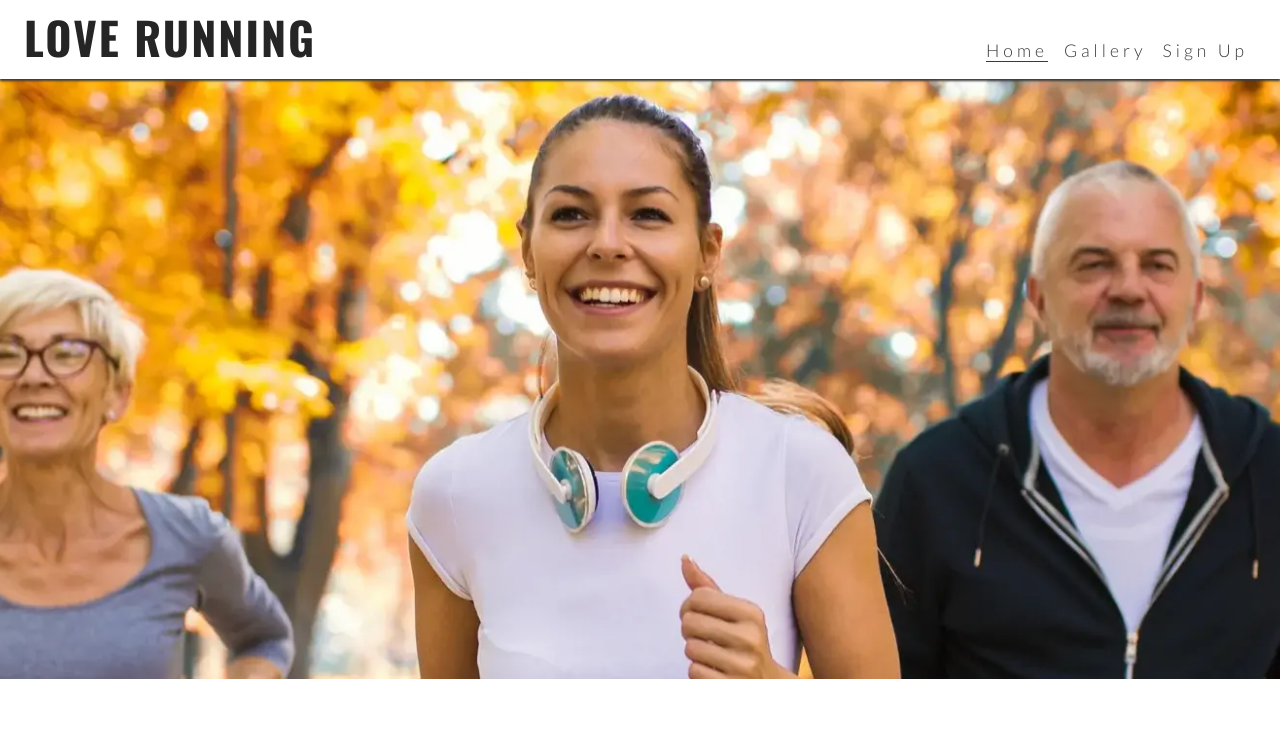
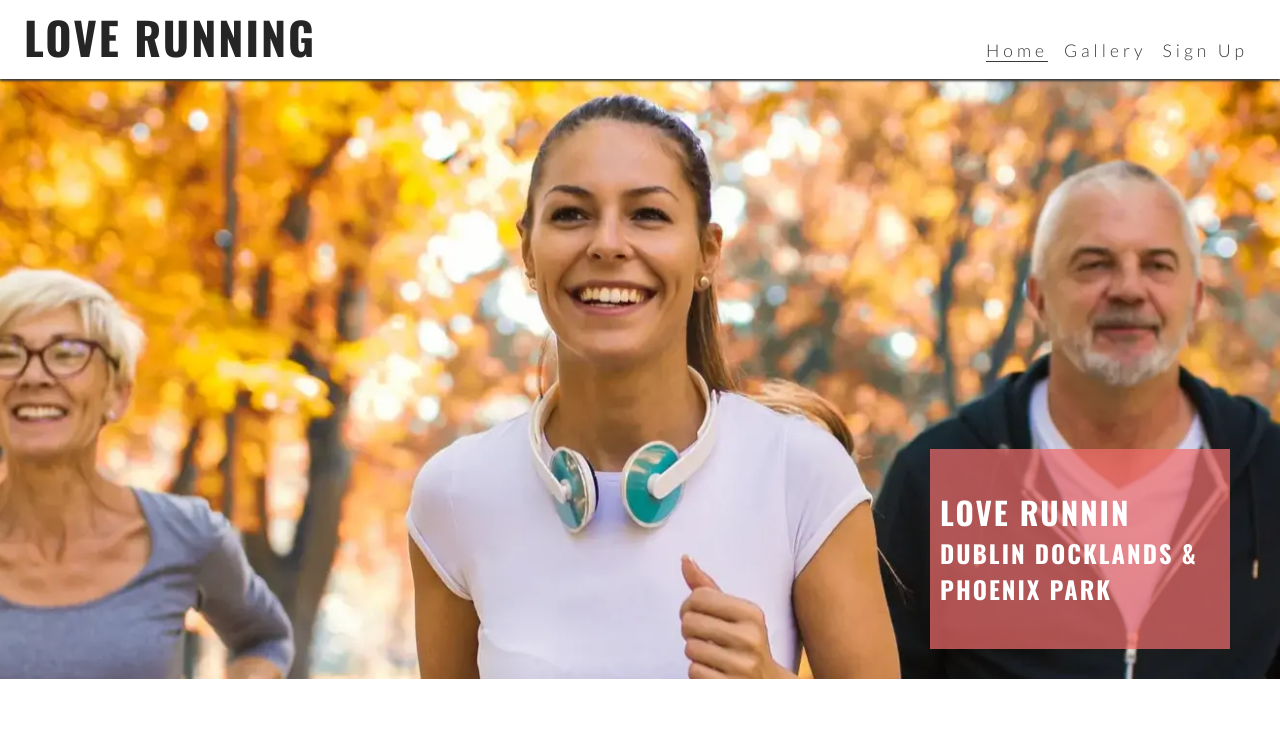
Before and after one commit to Bigkaboon/Love-runnig, a plain HTML site: page index.html in a window 1280 px wide. Shown: the top 730 px of the page. Drawn offline with nearby package versions, Linux system fonts and the light colour scheme.

Commit message:
add cver text with club name and location

```diff
--- a/assets/css/style.css
+++ b/assets/css/style.css
@@ -16,6 +16,15 @@ body {
     /* generic project styles */
     color: #3a3a3a;
     font-family: "Lato", sans-serif;
+}
+
+h1,
+h2,
+h3 {
+    font-family: "Oswald", sans-serif;
+    text-transform: uppercase;
+    letter-spacing: 2px;
+    color: #252525;
 }
 
 /* Header */
@@ -39,12 +48,6 @@ header a {
 
 }
 
-h1 {
-    font-family: "Oswald", sans-serif;
-    text-transform: uppercase;
-    letter-spacing: 2px;
-    color: #252525;
-}
 
 #menu {
     font-size: 110%;
@@ -100,6 +103,24 @@ main {
     height: 600px;
     width: 100%;
     background: url("../images/hero-image.webp") no-repeat center center/cover;
+    position: relative;
+}
+
+#cover-text {
+    /* Final rgba value seys the opacity so its semi transparent */
+    background-color: rgba(241, 109, 107, .7);
+    font-size: 130%;
+    position: absolute;
+    bottom: 30px;
+    width: 80%;
+    min-height: 200px;
+    padding-top: 40px;
+    padding-left: 10px;
+}
+
+#cover-text>h2,
+#cover-text>h3 {
+    color: #ffffff;
 }
 
 /* footer */
@@ -154,6 +175,12 @@ main {
         /* Push main content down to accommodate larger header */
         margin-top: 79px;
     }
+
+    /* Hero */
+    #cover-text {
+        width: 300px;
+        right: 50px;
+    }
 }
 
 /* Media query: laptops and larger screens (992px +) */
--- a/index.html
+++ b/index.html
@@ -54,7 +54,10 @@
     <!-- This is where the main content is desplayed -->
     <main>
         <section id="hero">
-
+            <div id="cover-text">
+                <h2>love Runnin</h2>
+                <h3>Dublin Docklands & Phoenix Park</h3>
+            </div>
         </section>
     </main>
     <!-- Important information that is not as relevant to the content -->
```
